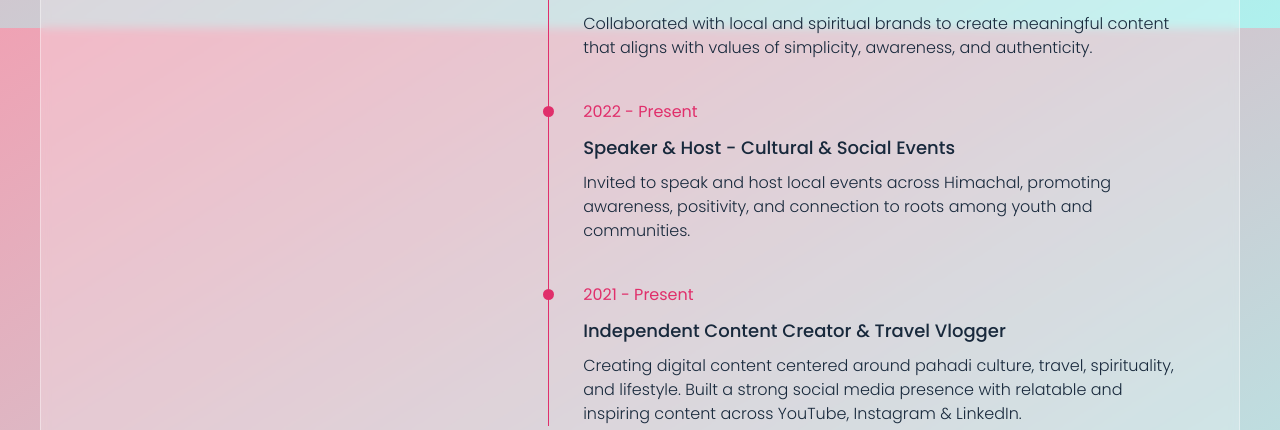
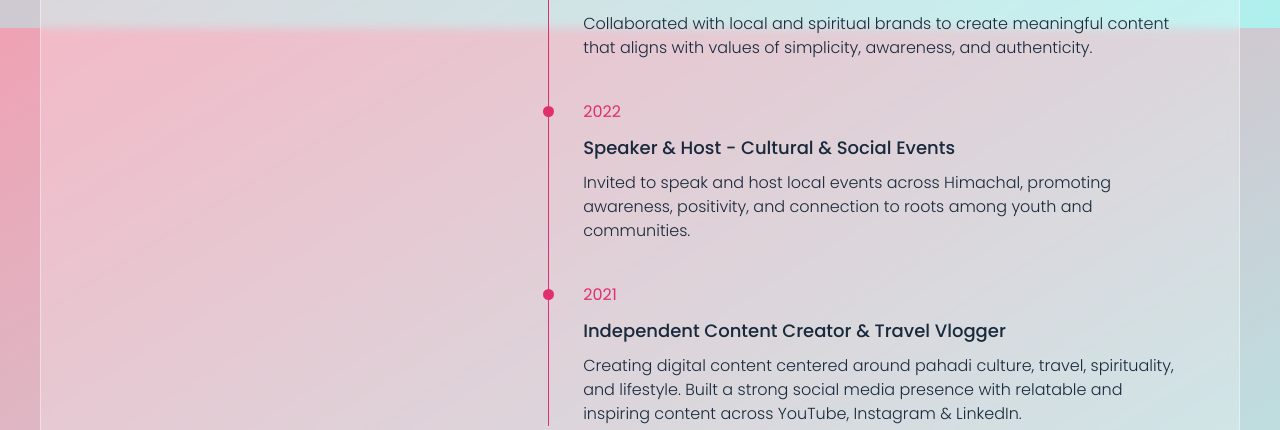
Before and after one commit to shrutiPahadiDeveloper/portfolio-new, a PHP site: page /about.php in a window 1280 px wide. Shown: the part 1572-2002 px from the top of the page. Run offline with PHP 8.4, Linux system fonts and the light colour scheme.

Commit message:
added new changes

```diff
--- a/about.php
+++ b/about.php
@@ -23,8 +23,8 @@ $experience = [
   ['date' => '2025', 'title' => 'Invited Cultural Contributor – Rashtrapati Nilayam, Hyderabad', 'text' => 'Invited to Rashtrapati Nilayam, Hyderabad, one of the official Presidential Estates, as part of national-level cultural engagement and heritage celebrations. Associated with events reflecting India’s diverse traditions, public cultural participation, and artistic expression under the President of India’s cultural initiatives, including large-scale festivals such as Bharatiya Kala Mahotsav.'],
   ['date' => '2024', 'title' => 'Special Invitee & Award Recipient – Winter Fest, Rashtrapati Niwas, Shimla (Mashobra)', 'text' => 'Invited to the exclusive Winter Fest 2024 hosted at Rashtrapati Niwas, Mashobra, a heritage residence of the Hon’ble President of India. Recognized and awarded for cultural representation and contribution, celebrating Himachal Pradesh’s rich traditions, harmony, and heritage. Participated in a prestigious cultural gathering highlighting Himachali art, values, and spirit at a national level.'],
   ['date' => '2023', 'title' => 'Social Media Collaborator - Various Brands', 'text' => 'Collaborated with local and spiritual brands to create meaningful content that aligns with values of simplicity, awareness, and authenticity.'],
-  ['date' => '2022 - Present', 'title' => 'Speaker & Host - Cultural & Social Events', 'text' => 'Invited to speak and host local events across Himachal, promoting awareness, positivity, and connection to roots among youth and communities.'],
-  ['date' => '2021 - Present', 'title' => 'Independent Content Creator & Travel Vlogger', 'text' => 'Creating digital content centered around pahadi culture, travel, spirituality, and lifestyle. Built a strong social media presence with relatable and inspiring content across YouTube, Instagram & LinkedIn.']
+  ['date' => '2022', 'title' => 'Speaker & Host - Cultural & Social Events', 'text' => 'Invited to speak and host local events across Himachal, promoting awareness, positivity, and connection to roots among youth and communities.'],
+  ['date' => '2021', 'title' => 'Independent Content Creator & Travel Vlogger', 'text' => 'Creating digital content centered around pahadi culture, travel, spirituality, and lifestyle. Built a strong social media presence with relatable and inspiring content across YouTube, Instagram & LinkedIn.']
 ];
 $portraitMain = 'shruti.jpeg';
 $portraitMobile = 'shruti.jpg';
```
